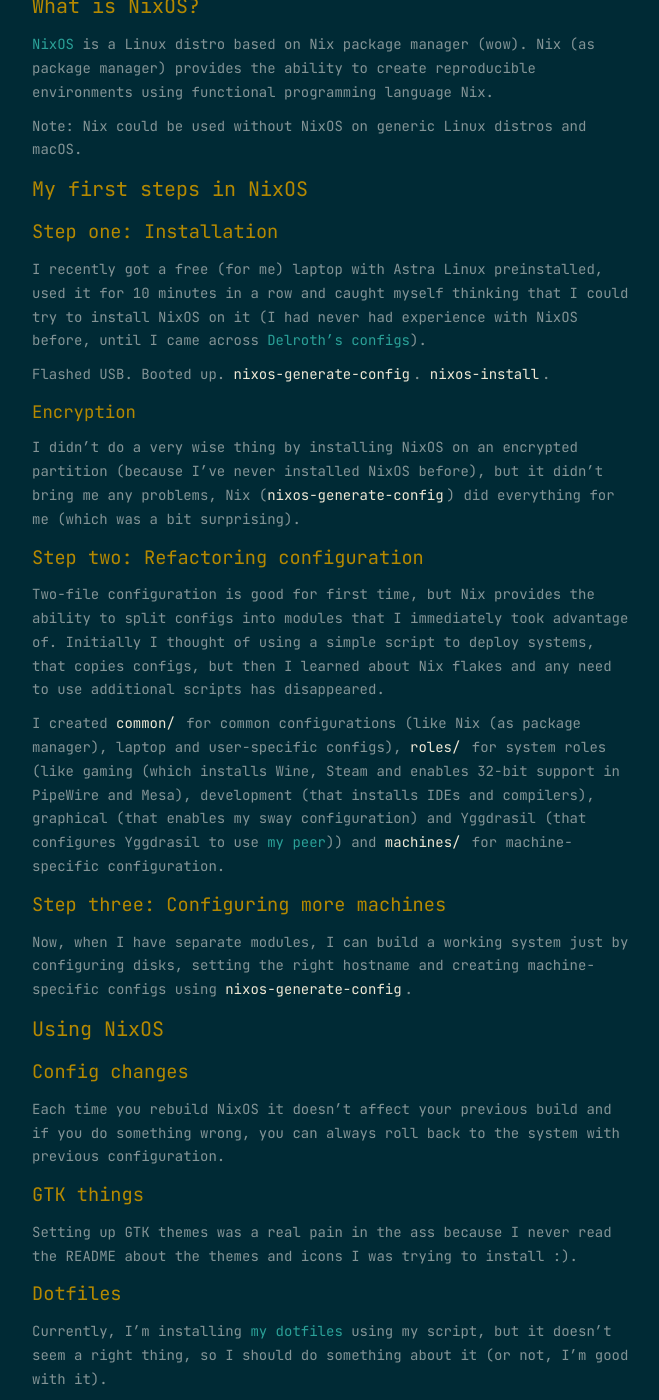
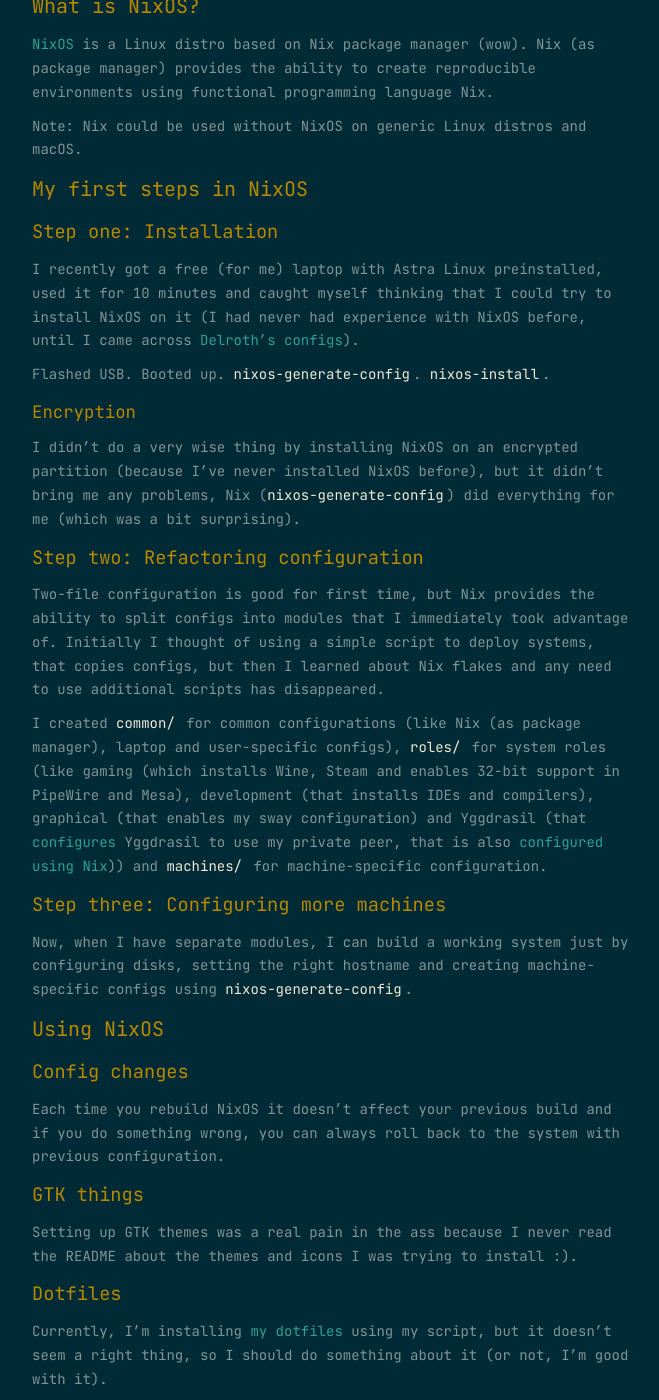
Before and after one commit to ivabus/ivabus.github.io, a Jekyll site: the page built from _posts/2023-07-28-nixos-encounter.md, in a window 1280 px wide and 1400 px high, scrolled down 592 px. Shown: the whole window, without its empty margins (308-967 px from the left). Built offline with Jekyll 4.4.1, drawn with Linux system fonts in a browser that asks for light colours; the table of contents is made by our own code.

Commit message:
posts/nixos-encounter: edit Yggdrasil info and fix spelling mistake
Signed-off-by: Ivan Bushchik <ivabus@ivabus.dev>

```diff
--- a/_posts/2023-07-28-nixos-encounter.md
+++ b/_posts/2023-07-28-nixos-encounter.md
@@ -16,7 +16,7 @@
 
 ### Step one: Installation
 
-I recently got a free (for me) laptop with Astra Linux preinstalled, used it for 10 minutes in a row and caught myself thinking that I could try to install NixOS on it (I had never had experience with NixOS before, until I came across [Delroth's configs](https://github.com/delroth/infra.delroth.net)).
+I recently got a free (for me) laptop with Astra Linux preinstalled, used it for 10 minutes and caught myself thinking that I could try to install NixOS on it (I had never had experience with NixOS before, until I came across [Delroth's configs](https://github.com/delroth/infra.delroth.net)).
 
 Flashed USB. Booted up. `nixos-generate-config`. `nixos-install`.
 
@@ -28,7 +28,7 @@
 
 Two-file configuration is good for first time, but Nix provides the ability to split configs into modules that I immediately took advantage of. Initially I thought of using a simple script to deploy systems, that copies configs, but then I learned about Nix flakes and any need to use additional scripts has disappeared.
 
-I created `common/` for common configurations (like Nix (as package manager), laptop and user-specific configs), `roles/` for system roles (like gaming (which installs Wine, Steam and enables 32-bit support in PipeWire and Mesa), development (that installs IDEs and compilers), graphical (that enables my sway configuration) and Yggdrasil (that configures Yggdrasil to use [my peer](https://github.com/yggdrasil-network/public-peers/blob/master/europe/russia.md#saint-petersburg))) and `machines/` for machine-specific configuration.
+I created `common/` for common configurations (like Nix (as package manager), laptop and user-specific configs), `roles/` for system roles (like gaming (which installs Wine, Steam and enables 32-bit support in PipeWire and Mesa), development (that installs IDEs and compilers), graphical (that enables my sway configuration) and Yggdrasil (that [configures](https://github.com/ivabus/nixos/blob/master/roles/yggdrasil-client.nix) Yggdrasil to use my private peer, that is also [configured using Nix](https://github.com/ivabus/nixos/blob/master/roles/yggdrasil-peer.nix))) and `machines/` for machine-specific configuration.
 
 ### Step three: Configuring more machines
 
```
